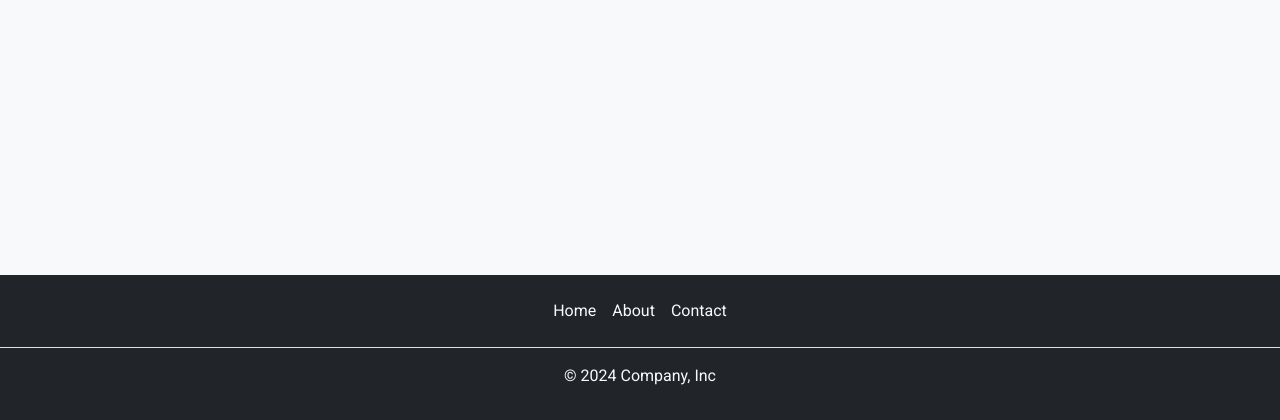
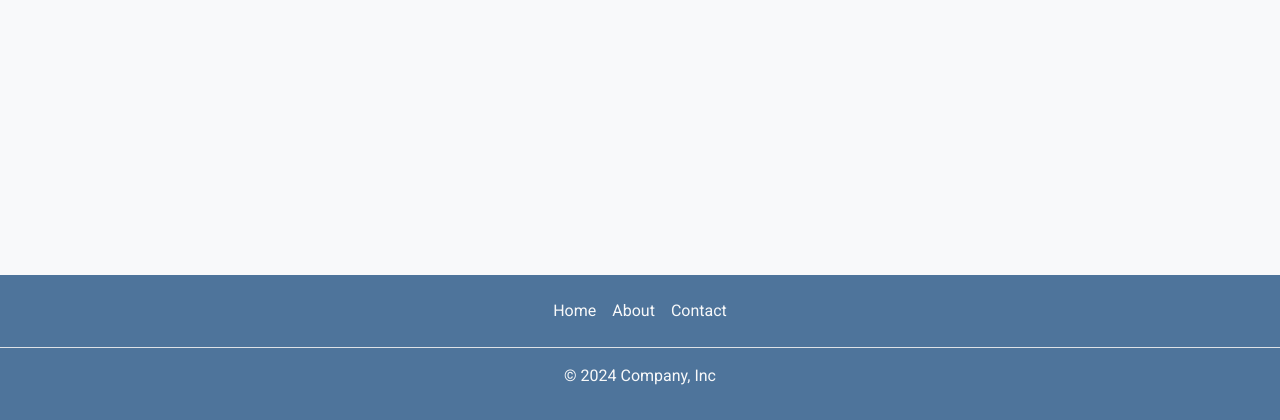
Before and after one commit to raed-nimer/CI-django-tech-blog, a Django app: page /accounts/dashboard/ in a window 1280 px wide. Shown: the part 429-849 px from the top of the page. Run offline with Django 5.2, Linux system fonts and the light colour scheme; the visitor is signed in with stand-in values (Sample User, id 1); data that the repository does not hold is empty.

Commit message:
Change background color

```diff
--- a/templates/footer.html
+++ b/templates/footer.html
@@ -1,5 +1,5 @@
 <!-- <div class="container"> -->
-<footer class="py-3 mt-4 bg-dark">
+<footer class="py-3 mt-4 bg-blue">
     <ul class="nav justify-content-center border-bottom pb-3 mb-3">
         <li class="nav-item"><a href="/" class="nav-link px-2 text-light">Home</a></li>
         <li class="nav-item"><a href="/about" class="nav-link px-2 text-light">About</a></li>
```
